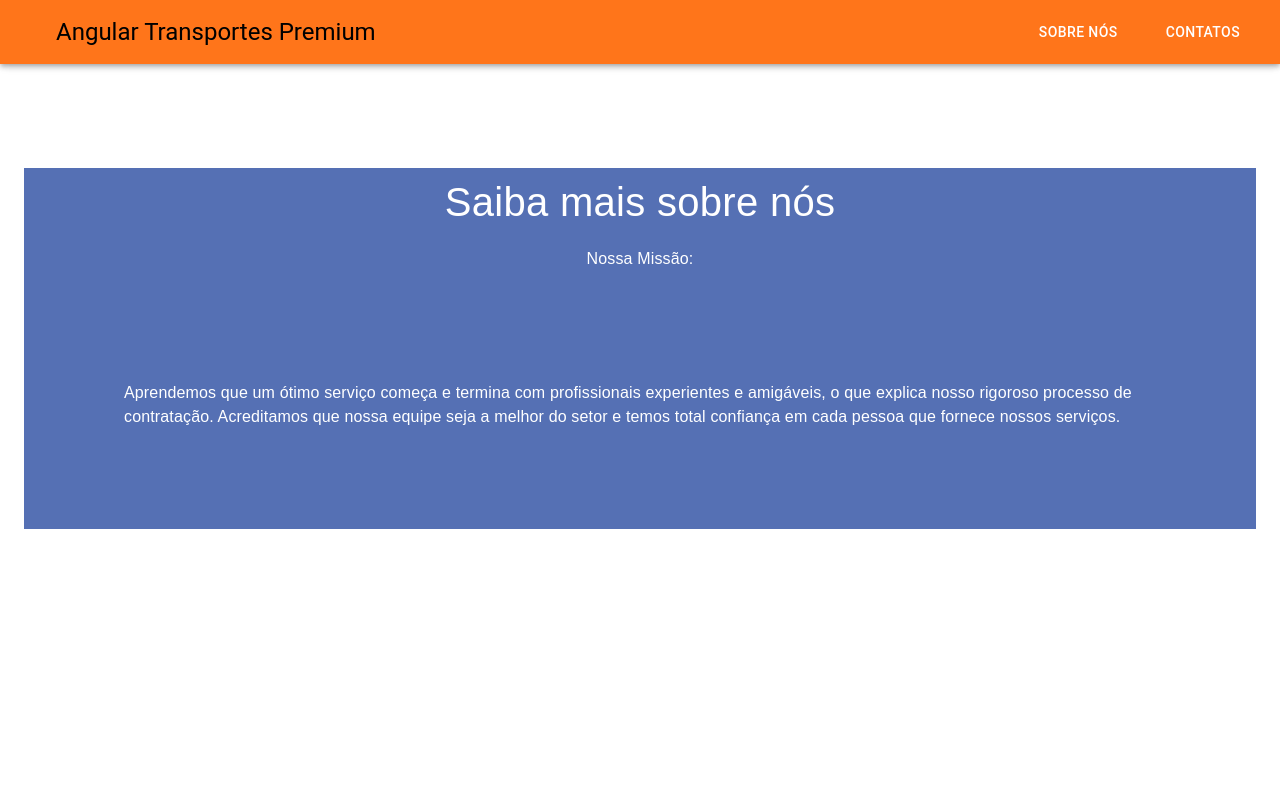
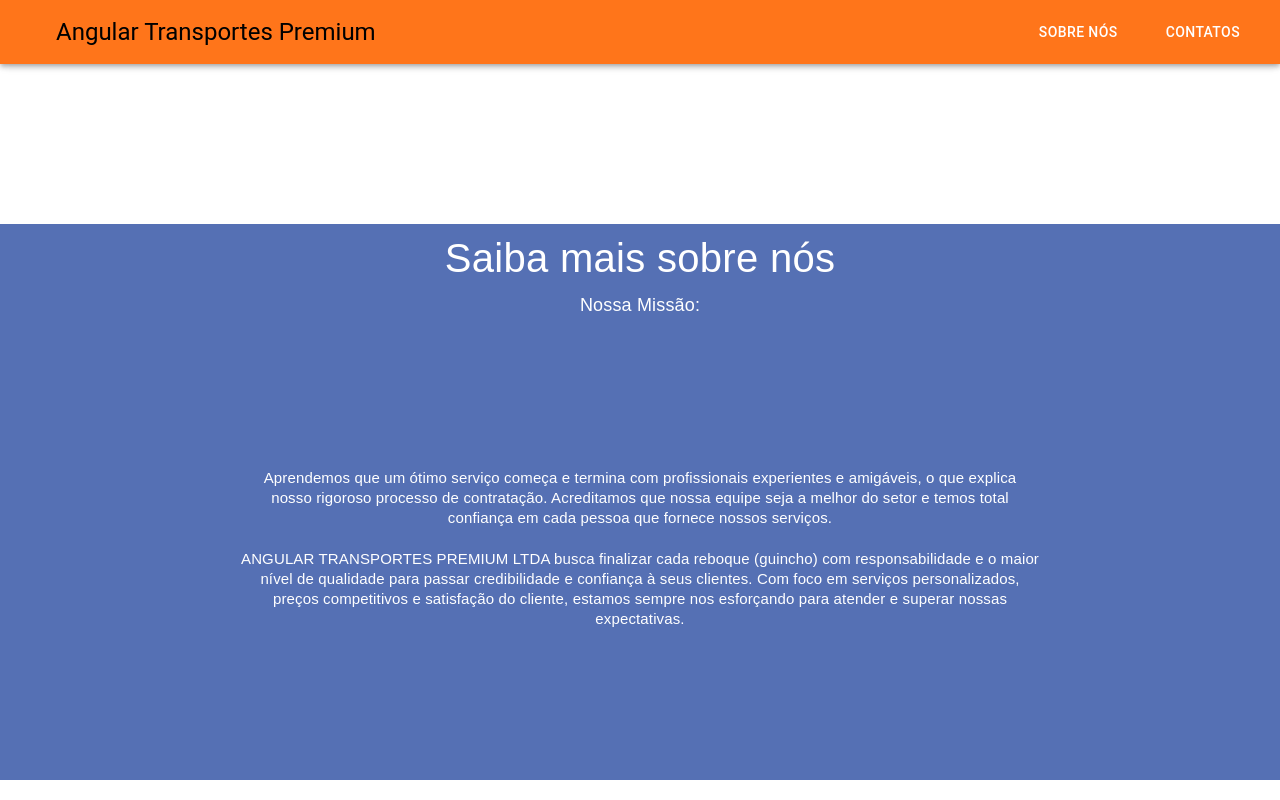
Before and after one commit to EnzoGabrielBarbosaFranco/Angular-Transportes, a React (Create React App) app: page / in a window 1280 px wide. Built offline with nearby package versions, Linux system fonts and the light colour scheme.

Commit message:
melhorias sobre nós

```diff
--- a/src/App.js
+++ b/src/App.js
@@ -5,9 +5,9 @@ import SobreNos from './conteudo/SobreNos';
 
 function App() {
   return (
-    <Box  sx={{ display: 'flex' }}>
-      <CssBaseline />
-      <Header />
+    <Box sx={{  }}>
+      <CssBaseline/>
+      <Header/>
       <SobreNos/>
     </Box>
   );
--- a/src/conteudo/SobreNos.js
+++ b/src/conteudo/SobreNos.js
@@ -10,20 +10,37 @@ function SobreNos() {
     const texto = {
         color: "white",
         backgroundColor: "#5570B4",
-        padding: "100px",
-        fontFamily: "Arial",
+        padding: "150px",
+        fontFamily: "Sans-Serif",
+    };
+    const missao = {
+        color: "white",
+        backgroundColor: "#5570B4",
+        fontFamily: "Sans-Serif"
     };
     return (
-        <Box component="main" sx={{ p: 3 }}>
+        <Box component="main" fullWidth sx={{}}>
             <Toolbar />
-            <Typography variant="h4" textAlign={"center"} style={sobrenos} marginTop={10} fontSize={40}>
+            <Typography variant="h4" textAlign={"center"} style={sobrenos} marginTop={20} sx={{ fontSize: 40 }} >
                 Saiba mais sobre nós
             </Typography>
-            <Typography style={sobrenos} textAlign={"center"}>Nossa Missão:</Typography>
-            <Typography variant="body1" gutterBottom style={texto}>
+            <Typography style={missao} textAlign={"center"} sx={{ fontSize: 18, lineHeight: 1.35 }}>Nossa Missão:
+            </Typography>
+            <Typography style={texto} textAlign={"center"} sx={{ fontSize: 15, lineHeight: 1.35 }}>
                 Aprendemos que um ótimo serviço começa e termina com profissionais experientes e amigáveis, o que explica
+                <br />
                 nosso rigoroso processo de contratação. Acreditamos que nossa equipe seja a melhor do setor e temos total
+                <br />
                 confiança em cada pessoa que fornece nossos serviços.
+                <br />
+                <br />
+                ANGULAR TRANSPORTES PREMIUM LTDA busca finalizar cada reboque (guincho) com responsabilidade e o maior
+                <br />
+                nível de qualidade para passar credibilidade e confiança à seus clientes. Com foco em serviços personalizados,
+                <br />
+                preços competitivos e satisfação do cliente, estamos sempre nos esforçando para atender e superar nossas
+                <br />
+                expectativas.
             </Typography>
         </Box>
     );
```
